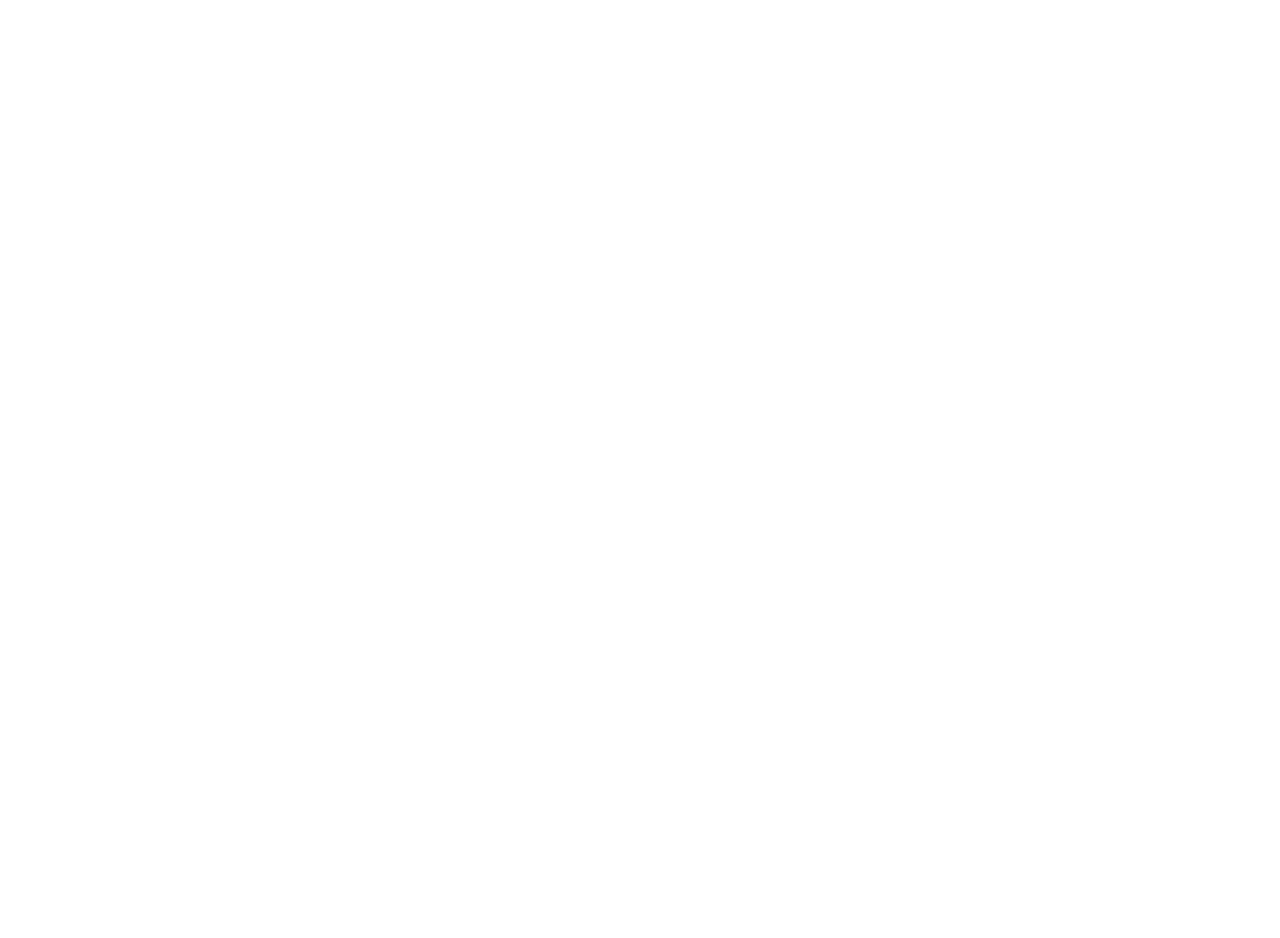
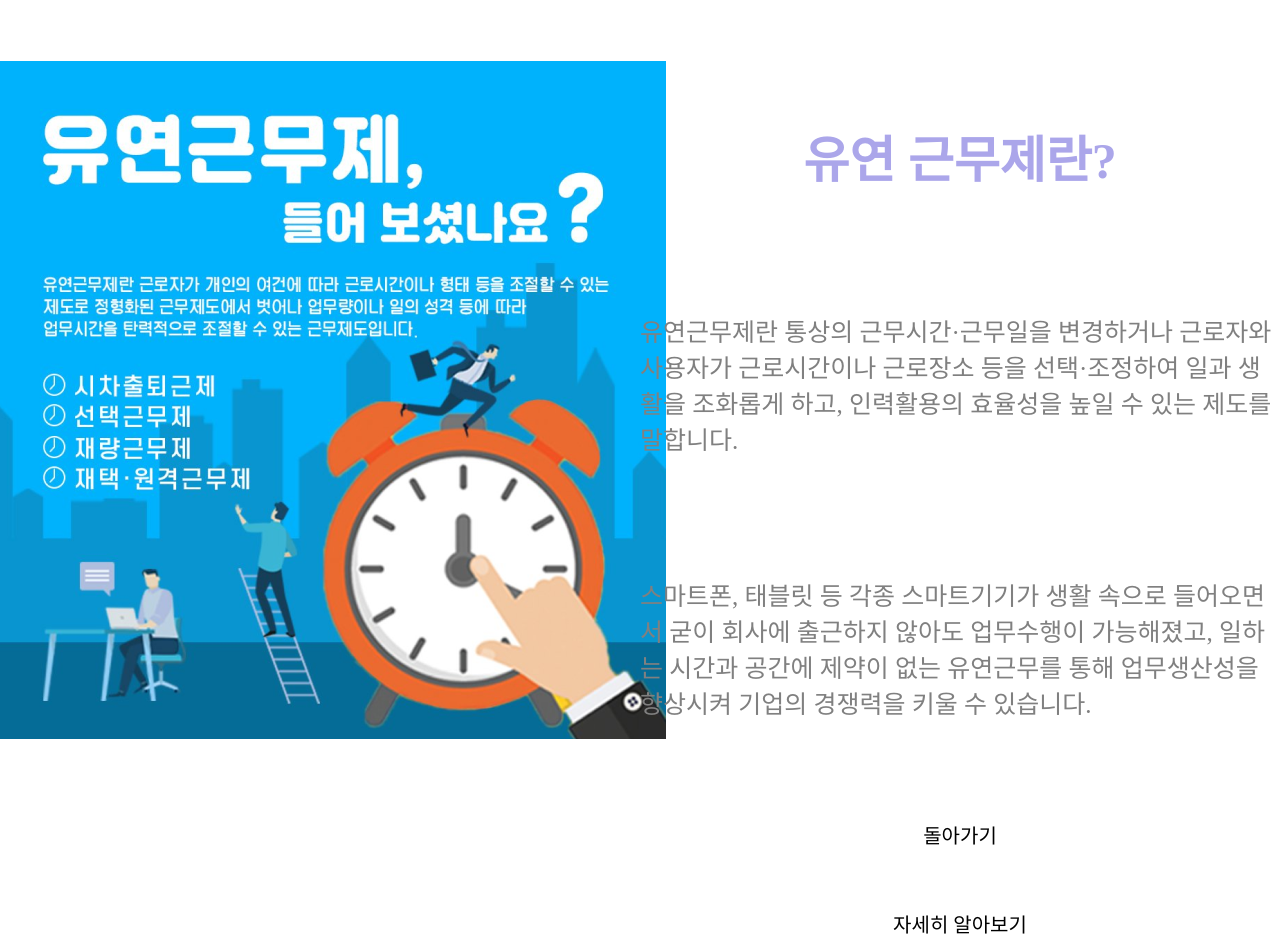
Before and after one commit to KOSA-MIDAS-HACKATHON-WEB-7/midas_frontend, a React (Create React App) app: page /about in a window 1280 px wide. Before the commit this address had no page. Before the commit the page ends 800 px from the top, so only its background shows below. Built offline with nearby package versions, Linux system fonts and the light colour scheme.

Commit message:
더 알아보기 페이지

```diff
--- a/src/App.js
+++ b/src/App.js
@@ -1,4 +1,5 @@
 import { Route, Routes, BrowserRouter } from "react-router-dom";
+import About from "./components/about/about";
 import LoginPage from "./components/login";
 import SingupPage from "./components/signup/singup";
 import StyleProvider from "./style";
@@ -10,6 +11,7 @@
         <Routes>
           <Route path="/" element={<LoginPage />} />
           <Route path="/signup" element={<SingupPage />} />
+          <Route path="/about" element={<About />} />
         </Routes>
       </BrowserRouter>
     </StyleProvider>
--- /dev/null
+++ b/src/components/about/about.js
@@ -0,0 +1,82 @@
+import { useNavigate } from "react-router-dom";
+import styled from "styled-components";
+
+const About = () => {
+    const nav = useNavigate()
+
+    return(
+        <AboutRoot>
+            <ImageContainer>
+                <img src="/image1.png" alt="icon" />
+            </ImageContainer>
+            <InfoContainer>
+                <Title>유연 근무제란?</Title>
+                <Explain>
+                    <Definition>
+                        유연근무제란 통상의 근무시간·근무일을 변경하거나 근로자와 사용자가 근로시간이나 근로장소 등을 선택·조정하여 일과 생활을 조화롭게 하고, 인력활용의 효율성을 높일 수 있는 제도를 말합니다.
+                    </Definition>
+                    <Definition>
+                        스마트폰, 태블릿 등 각종 스마트기기가 생활 속으로 들어오면서 굳이 회사에 출근하지 않아도 업무수행이 가능해졌고, 일하는 시간과 공간에 제약이 없는 유연근무를 통해 업무생산성을 향상시켜 기업의 경쟁력을 키울 수 있습니다.
+                    </Definition>
+                    <Back onClick={()=> nav(-1) }>돌아가기</Back>
+                    <MoreInfo onClick={()=> window.location.href="https://easylaw.go.kr/CSP/CnpClsMain.laf?popMenu=ov&csmSeq=1326&ccfNo=1&cciNo=1&cnpClsNo=1" }>
+                        자세히 알아보기
+                    </MoreInfo>
+                </Explain>
+            </InfoContainer>
+        </AboutRoot>
+    )
+}
+
+const AboutRoot = styled.div`
+    width: 100vw;
+    height: 100vh;
+    display: flex;
+`;
+
+const ImageContainer = styled.div`
+    width: 50vw;
+    height: 100%;
+    display: flex;
+    justify-content: center;
+    align-items: center;
+`;
+
+const InfoContainer = styled.div`
+    width: 50vw;
+    height: 100%;
+`;
+
+const Title = styled.h1`
+    font-size: 50px;
+    color: #ABA6EA;
+    text-align: center;
+    margin-top: 120px;
+`
+
+const Explain = styled.div`
+    display: flex;
+    flex-direction: column;
+    align-items: center;
+`;
+
+const Definition = styled.p`
+    color: #808080;
+    font-size: 25px;
+    max-width: 660px;
+    margin-top: 120px;
+`
+
+const Back = styled.p`
+    margin-top: 100px;
+    font-size: 20px;
+    cursor: pointer;
+`
+
+const MoreInfo = styled.p`
+    font-size: 20px;
+    margin-top: 60px;
+    cursor: pointer;
+`;
+
+export default About;
--- a/src/components/login/index.js
+++ b/src/components/login/index.js
@@ -32,9 +32,7 @@
               따라 근무 시간·근무 환경을 조절할 수 있는 제도
             </IntroduceText>
             <ButtonWrapper>
-              <MoreInformation>
-                <span>더 알아보기</span>
-              </MoreInformation>
+              <MoreInformation to="/about">더 알아보기</MoreInformation>
             </ButtonWrapper>
           </IntroduceWrapper>
         </Introduce>
@@ -56,7 +54,7 @@
   justify-content: center;
 `;
 
-const MoreInformation = styled.div`
+const MoreInformation = styled(Link)`
   width: 200px;
   height: 50px;
   display: flex;
@@ -69,6 +67,7 @@
   font-weight: 400;
   font-size: 14px;
   line-height: 19px;
+  text-decoration: none;
   letter-spacing: -0.017em;
 `;
 
--- a/src/components/signup/singup.js
+++ b/src/components/signup/singup.js
@@ -1,4 +1,5 @@
 import styled from "styled-components";
+import { Link } from "react-router-dom";
 
 const SingupPage = () => {
   return (
@@ -42,9 +43,7 @@
               따라 근무 시간·근무 환경을 조절할 수 있는 제도
             </IntroduceText>
             <ButtonWrapper>
-              <MoreInformation>
-                <span>더 알아보기</span>
-              </MoreInformation>
+            <MoreInformation to="/about">더 알아보기</MoreInformation>
             </ButtonWrapper>
           </IntroduceWrapper>
         </Introduce>
@@ -59,7 +58,7 @@
   justify-content: center;
 `;
 
-const MoreInformation = styled.div`
+const MoreInformation = styled(Link)`
   width: 200px;
   height: 50px;
   display: flex;
@@ -72,6 +71,7 @@
   font-weight: 400;
   font-size: 14px;
   line-height: 19px;
+  text-decoration: none;
   letter-spacing: -0.017em;
 `;
 
@@ -199,7 +199,7 @@
 const SignupButton = styled.button`
     background-color: #ABA6EA;
     width: 200px;
-    height: 40px;
+    height: 45px;
     color: white;
     cursor: pointer;
     border-radius: 10px;
```
Also changed, not shown: public/image1.png (added).
